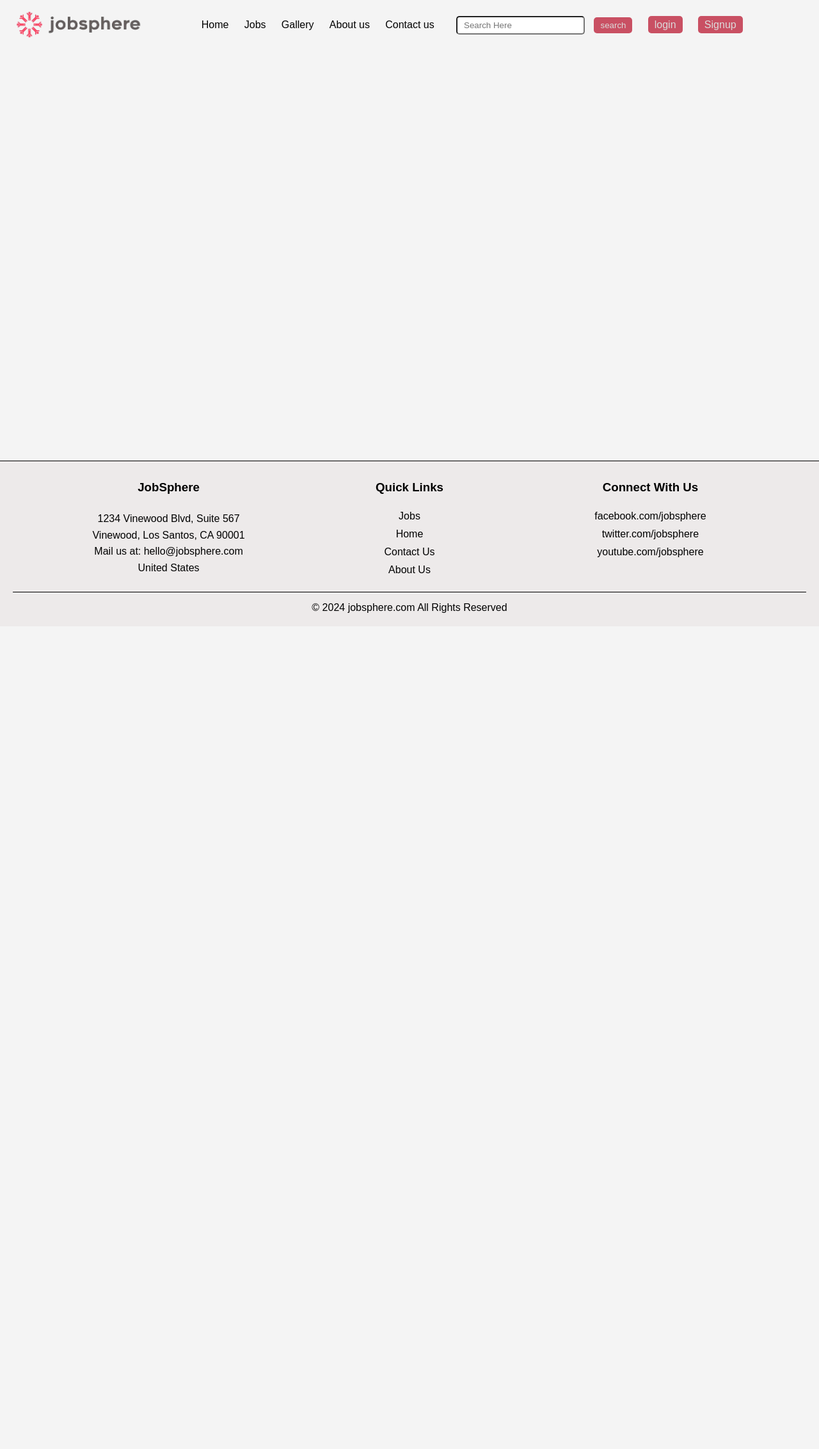
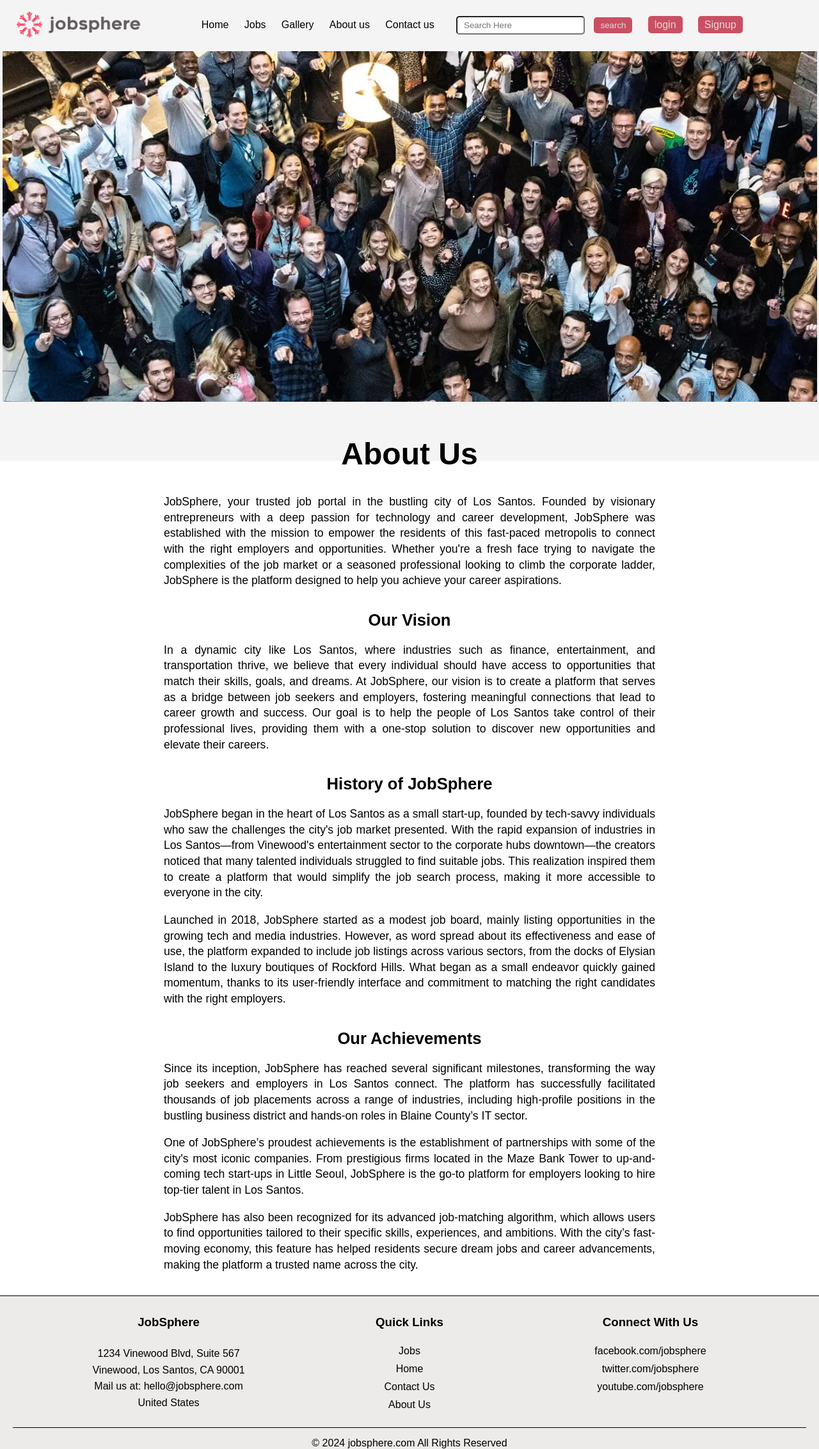
Before and after one commit to abdulrehmana28/job-sphere-web, a PHP site: page /about.html in a window 1280 px wide. Shown: the top 2265 px of the page at 64% size. Before the commit the page ends 958 px from the top, so only its background shows below. Run offline with PHP 8.4, Linux system fonts and the light colour scheme.

Commit message:
about page done

```diff
--- a/about.html
+++ b/about.html
@@ -45,6 +45,104 @@
         </nav>
         <!-- end of Navigation bar-->
       </header>
+      <div class="about-container">
+        <div class="about-image">
+          <img src="images/people.jpg" alt="people celebrating" />
+        </div>
+
+        <!--About section text starts-->
+        <div class="about-text-container">
+          <!--text 1-->
+          <div class="about-text-section">
+            <h1>About Us</h1>
+            <p>
+              JobSphere, your trusted job portal in the bustling city of Los
+              Santos. Founded by visionary entrepreneurs with a deep passion for
+              technology and career development, JobSphere was established with
+              the mission to empower the residents of this fast-paced metropolis
+              to connect with the right employers and opportunities. Whether
+              you're a fresh face trying to navigate the complexities of the job
+              market or a seasoned professional looking to climb the corporate
+              ladder, JobSphere is the platform designed to help you achieve
+              your career aspirations.
+            </p>
+          </div>
+          <!--text 2-->
+          <div class="about-text-section">
+            <h2>Our Vision</h2>
+            <p>
+              In a dynamic city like Los Santos, where industries such as
+              finance, entertainment, and transportation thrive, we believe that
+              every individual should have access to opportunities that match
+              their skills, goals, and dreams. At JobSphere, our vision is to
+              create a platform that serves as a bridge between job seekers and
+              employers, fostering meaningful connections that lead to career
+              growth and success. Our goal is to help the people of Los Santos
+              take control of their professional lives, providing them with a
+              one-stop solution to discover new opportunities and elevate their
+              careers.
+            </p>
+          </div>
+          <!--text 3-->
+          <div class="about-text-section">
+            <h2>History of JobSphere</h2>
+            <p>
+              JobSphere began in the heart of Los Santos as a small start-up,
+              founded by tech-savvy individuals who saw the challenges the
+              city's job market presented. With the rapid expansion of
+              industries in Los Santos—from Vinewood's entertainment sector to
+              the corporate hubs downtown—the creators noticed that many
+              talented individuals struggled to find suitable jobs. This
+              realization inspired them to create a platform that would simplify
+              the job search process, making it more accessible to everyone in
+              the city.
+            </p>
+            <br />
+            <p>
+              Launched in 2018, JobSphere started as a modest job board, mainly
+              listing opportunities in the growing tech and media industries.
+              However, as word spread about its effectiveness and ease of use,
+              the platform expanded to include job listings across various
+              sectors, from the docks of Elysian Island to the luxury boutiques
+              of Rockford Hills. What began as a small endeavor quickly gained
+              momentum, thanks to its user-friendly interface and commitment to
+              matching the right candidates with the right employers.
+            </p>
+          </div>
+
+          <!--text 4-->
+          <div class="about-text-section">
+            <h2>Our Achievements</h2>
+            <p>
+              Since its inception, JobSphere has reached several significant
+              milestones, transforming the way job seekers and employers in Los
+              Santos connect. The platform has successfully facilitated
+              thousands of job placements across a range of industries,
+              including high-profile positions in the bustling business district
+              and hands-on roles in Blaine County’s IT sector.
+            </p>
+            <br />
+            <p>
+              One of JobSphere’s proudest achievements is the establishment of
+              partnerships with some of the city's most iconic companies. From
+              prestigious firms located in the Maze Bank Tower to up-and-coming
+              tech start-ups in Little Seoul, JobSphere is the go-to platform
+              for employers looking to hire top-tier talent in Los Santos.
+            </p>
+            <br />
+            <p>
+              JobSphere has also been recognized for its advanced job-matching
+              algorithm, which allows users to find opportunities tailored to
+              their specific skills, experiences, and ambitions. With the city’s
+              fast-moving economy, this feature has helped residents secure
+              dream jobs and career advancements, making the platform a trusted
+              name across the city.
+            </p>
+            <br />
+            <br />
+          </div>
+        </div>
+      </div>
     </section>
 
     <!-- Start of Footer-->
--- a/css/style.css
+++ b/css/style.css
@@ -280,6 +280,53 @@
 
 /* Gallery page end */
 
+/* about page start */
+
+.about-container {
+    width: 100%;
+    text-align: center;
+}
+
+.about-image img{
+    object-fit:contain;
+    max-width: 100%;
+    height: auto;
+}
+
+.about-text-container{
+    display: inline-block;
+    width: 60%;
+    text-align: left;
+    margin-top: 50px;
+}
+
+.about-text-section > h1 {
+    font-size: 3rem;
+    font-weight: bold;
+    text-align: center;
+    margin-bottom: 35px;
+}
+
+.about-text-section  h2 {
+    font-size: 1.6rem;
+    font-weight: bold;
+    text-align: center;
+    margin-bottom: 20px;
+    margin-top: 35px;
+}
+
+.about-text-section {
+
+}
+
+.about-text-section > p{
+    line-height: 1.4;
+    font-size: 1.1rem;
+    text-align: justify;
+}
+
+/* about page end */
+
 /* Footer  */
 .footer {
     text-align: center;
```
Also changed, not shown: images/people.jpg.
